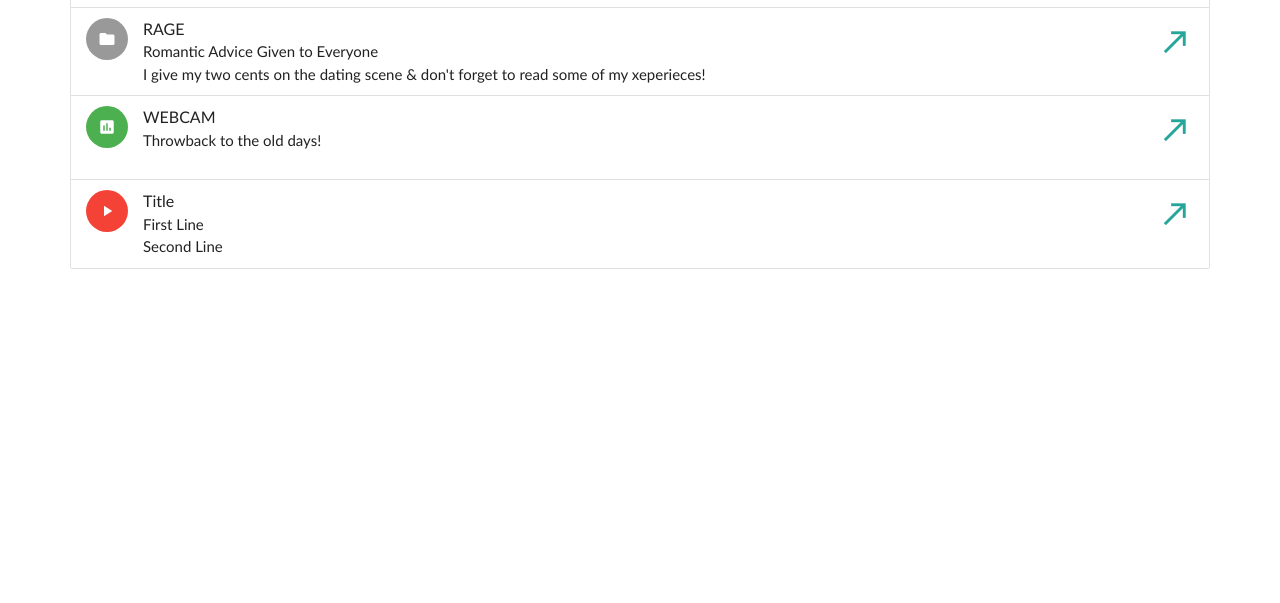
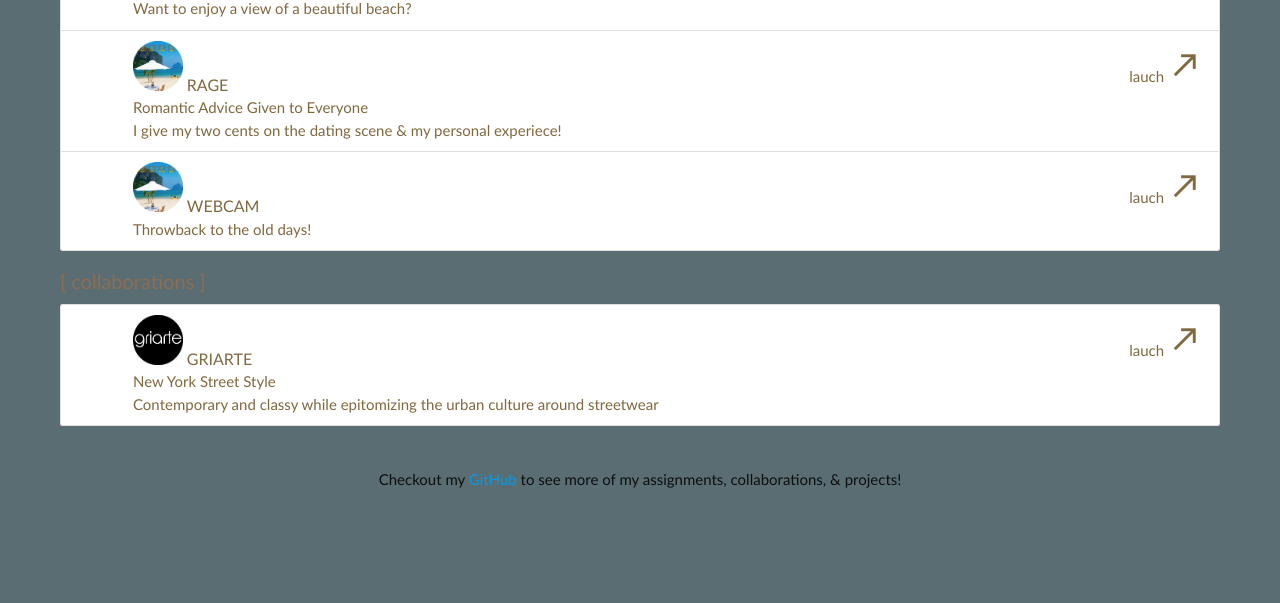
Before and after one commit to rachgriarte/rachgriarte, a plain HTML site: page projects.html in a window 1280 px wide. Shown: the part 197-800 px from the top of the page. Drawn offline with nearby package versions, Linux system fonts and the light colour scheme; a script that the page names is missing.

Commit message:
chancged the background color

```diff
--- a/projects.html
+++ b/projects.html
@@ -1,5 +1,5 @@
 <!doctype html>
-<html>
+<html style="background: #5A6D72;">
 	<head>
 		<title>Rachel Griarte | Projects</title>
 		<link rel="shortcut icon" href="images/rach.jpg"/>
@@ -20,47 +20,65 @@
          <div class="row">
              PROJECTS
          </div>
+         <!-- My own -->
+         <!-- <div class="row-1">
+            [ self-design ]
+        </div> -->
         <ul class="collection">
             <!-- ///////////////PROJECT 1 //////////////////-->
             <li class="collection-item avatar">
-                <img src="images/yuna.jpg" alt="" class="circle">
+                <img src="images/drumkit.jpg" id="projectIcon">
                 <span class="title">DRUM KIT</span>
                 <p>
                     Play A Beat At The Beach!
                     <br>
                     Want to enjoy a view of a beautiful beach?
                 </p>
-                <a href="https://rachgriarte.github.io/DrumKit-/" class="secondary-content"><i class="material-icons">call_made</i></a>
+                <a href="https://rachgriarte.github.io/DrumKit-/" class="secondary-content"> lauch <i class="material-icons">call_made</i></a>
             </li>
              <!-- /////////////// PROJECT 2 ////////////////-->
             <li class="collection-item avatar">
-                <i class="material-icons circle">folder</i>
+                <img src="images/drumkit.jpg" id="projectIcon">
                 <span class="title">RAGE</span>
                 <p>
                     Romantic Advice Given to Everyone
                     <br>
-                    I give my two cents on the dating scene & don't forget to read some of my xeperieces!
+                    I give my two cents on the dating scene & my personal experiece!
                 </p>
-                <a href="#!" class="secondary-content"><i class="material-icons">call_made</i></a>
+                <a href="#!" class="secondary-content">lauch <i class="material-icons">call_made</i></a>
             </li>
              <!-- /////////////// PROJECT 3 /////////////// -->
             <li class="collection-item avatar">
-                <i class="material-icons circle green">insert_chart</i>
+               <img src="images/drumkit.jpg" id="projectIcon">
                 <span class="title">WEBCAM</span>
                 <p>
                     Throwback to the old days!
                 </p>
-                <a href="#!" class="secondary-content"><i class="material-icons">call_made</i></a>
+                <a href="#!" class="secondary-content">lauch <i class="material-icons">call_made</i></a>
             </li>
+        </ul>
+        <!-- Collaborations -->
+        <div class="row-1">
+            [ collaborations ]
+        </div>
+        <ul class="collection">
              <!-- /////////////// PROJECT 4 /////////////// -->
             <li class="collection-item avatar">
-                <i class="material-icons circle red">play_arrow</i>
-                <span class="title">Title</span>
-                <p>First Line <br>
-                    Second Line
+                <img src="images/griarte.jpg" id="projectIcon">
+                <span class="title">GRIARTE</span>
+                <p>
+                    New York Street Style
+                    <br>
+                    Contemporary and classy while epitomizing the urban culture around streetwear
                 </p>
-                <a href="http://materializecss.com/collections.html" class="secondary-content"><i class="material-icons">call_made</i></a>
+                <a href="http://materializecss.com/collections.html" class="secondary-content"> lauch <i class="material-icons">call_made</i></a>
             </li>
         </ul>
+        <br>
+        <h6>
+            <center>
+            Checkout my <a href="https://www.github.com/rachgriarte/">GitHub</a> to see more of my assignments, collaborations, & projects!
+        </center>
+        </h6>
     </body>
 </html>
--- a/style.css
+++ b/style.css
@@ -1,5 +1,5 @@
 html, body {
-    margin: 5px;
+    margin: 0px;
     padding: 5px 30px;
     font-family: GillSans, Calibri, Trebuchet, sans-serif;
 }
@@ -47,7 +47,7 @@ html, body {
     font-size: 35px;
 }
 .material-icons:hover {
-    color: #889B0A;
+    color: #80683F;
     font-size: 45px;
 }
 .info {
@@ -67,7 +67,7 @@ html, body {
     margin: 1px;
 }
 #socialmedia:hover {
-    border-bottom: 5px solid #889B0A;
+    border-bottom: 5px solid #80683F;
     padding-bottom: 5px;
     height: 50px;
     width: 40px;
@@ -103,6 +103,7 @@ html, body {
 .input-field .prefix.active {
     color: #000;
 }
+/* //////////////// PROJECTS PAGE /////////////////// */
 
 /* Navigation Bar */
 #navbar {
@@ -110,6 +111,27 @@ html, body {
     color: #074F65;
 }
 #navbar:hover {
-    color: #889B0A;
+    color: #80683F;
     text-decoration: line-through;
 }
+.row-1 {
+    color: rgba(148, 109, 78, 0.86);
+    font-size: 20px;
+}
+#projectIcon {
+    width: 50px;
+    height: 50px;
+}
+li {
+    font-size: 15px;
+    color: #80683F;
+}
+li:hover {
+    border-left: 2px solid #80683F;
+}
+a.secondary-content {
+    color: #80683F;
+}
+element.style {
+    color: #80683F;
+}
```
Also changed, not shown: index.html (+1 -1 lines), game.js (line endings or trailing spaces), images/drumkit.jpg (added), images/griarte.jpg (added), images/rach.png.
